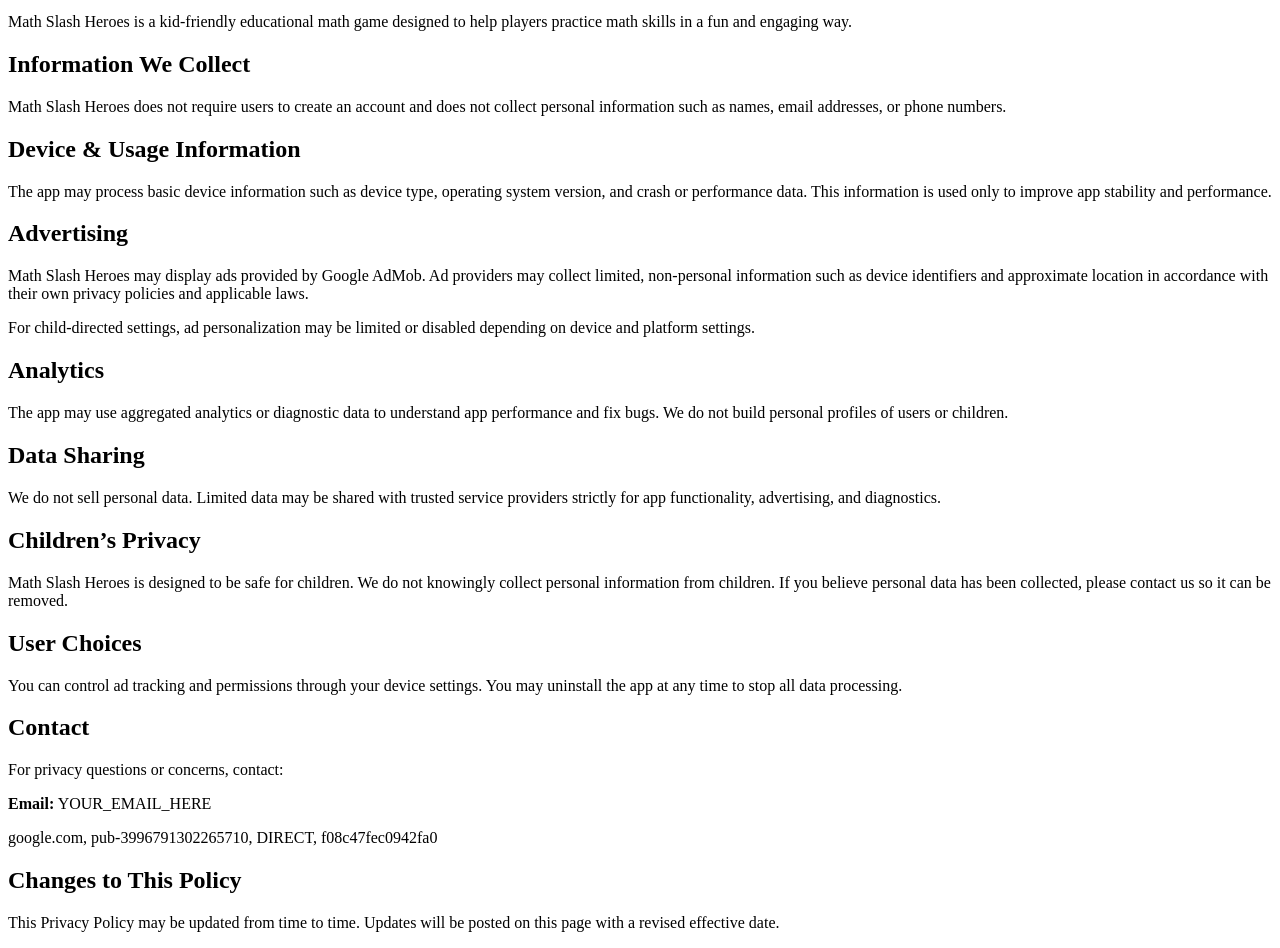
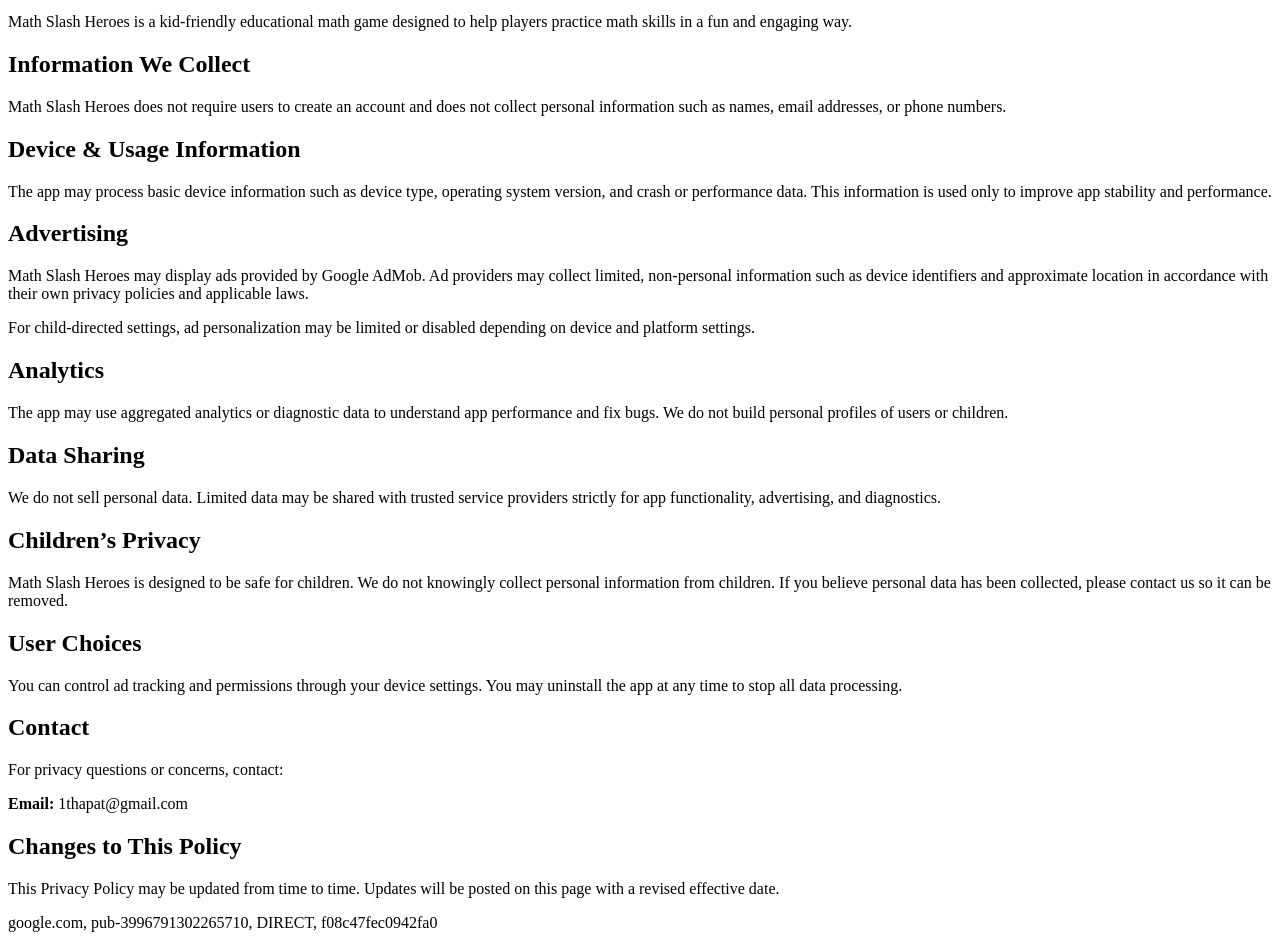
Before and after one commit to 1phillipt/MathSlashHeroes, a plain HTML site: page privacy.html in a window 1280 px wide. Shown: the part 101-1049 px from the top of the page. Drawn offline with Linux system fonts and the light colour scheme.

Commit message:
Update privacy contact information
Updated contact email and added additional information.

```diff
--- a/privacy.html
+++ b/privacy.html
@@ -35,10 +35,10 @@
 
   <h2>Contact</h2>
   <p>For privacy questions or concerns, contact:</p>
-  <p><strong>Email:</strong> YOUR_EMAIL_HERE</p>
-  <p>google.com, pub-3996791302265710, DIRECT, f08c47fec0942fa0</p>
+  <p><strong>Email:</strong> 1thapat@gmail.com</p>
 
   <h2>Changes to This Policy</h2>
   <p>This Privacy Policy may be updated from time to time. Updates will be posted on this page with a revised effective date.</p>
+  <p>google.com, pub-3996791302265710, DIRECT, f08c47fec0942fa0</p>
 </body>
 </html>
```
